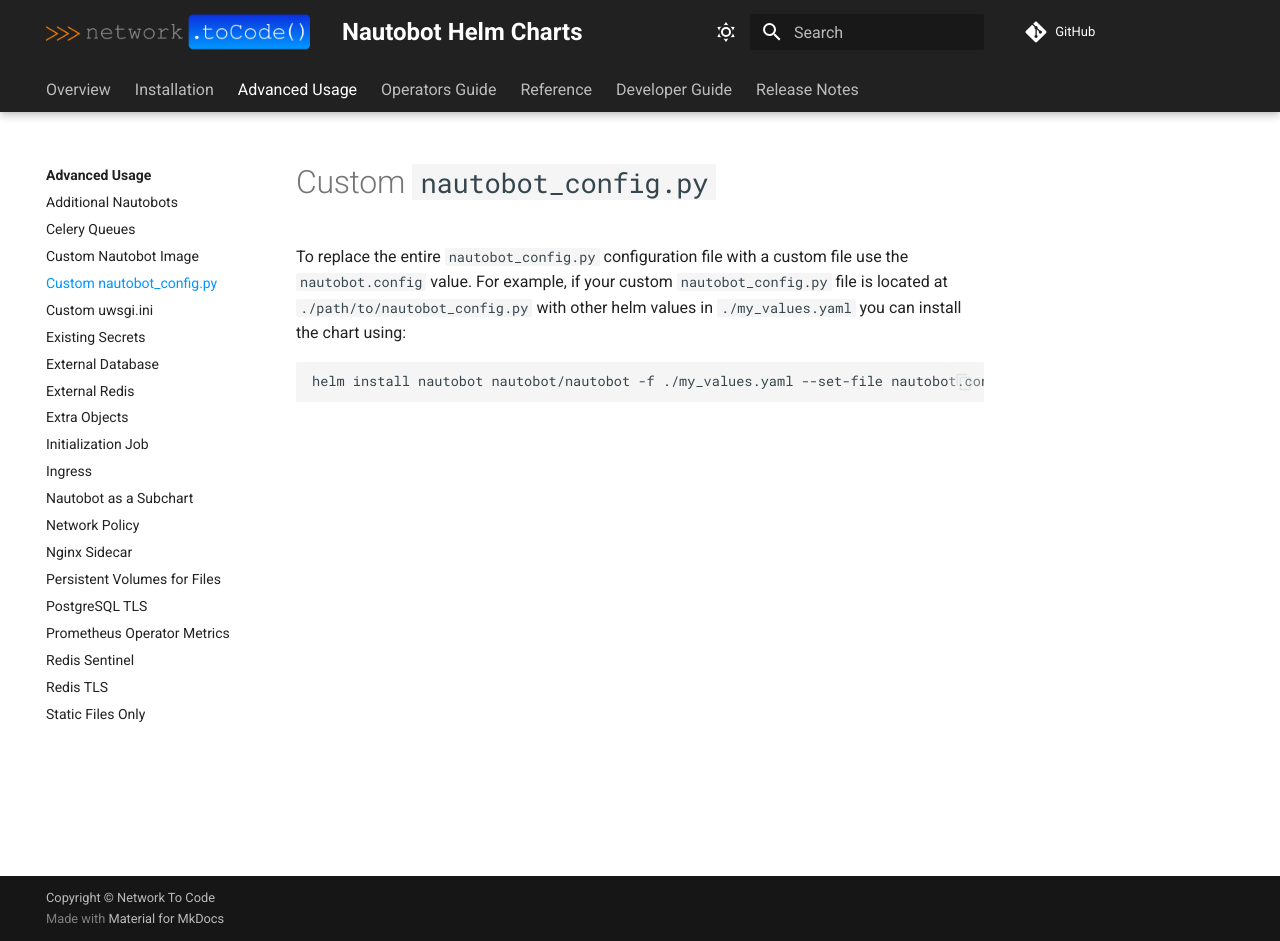
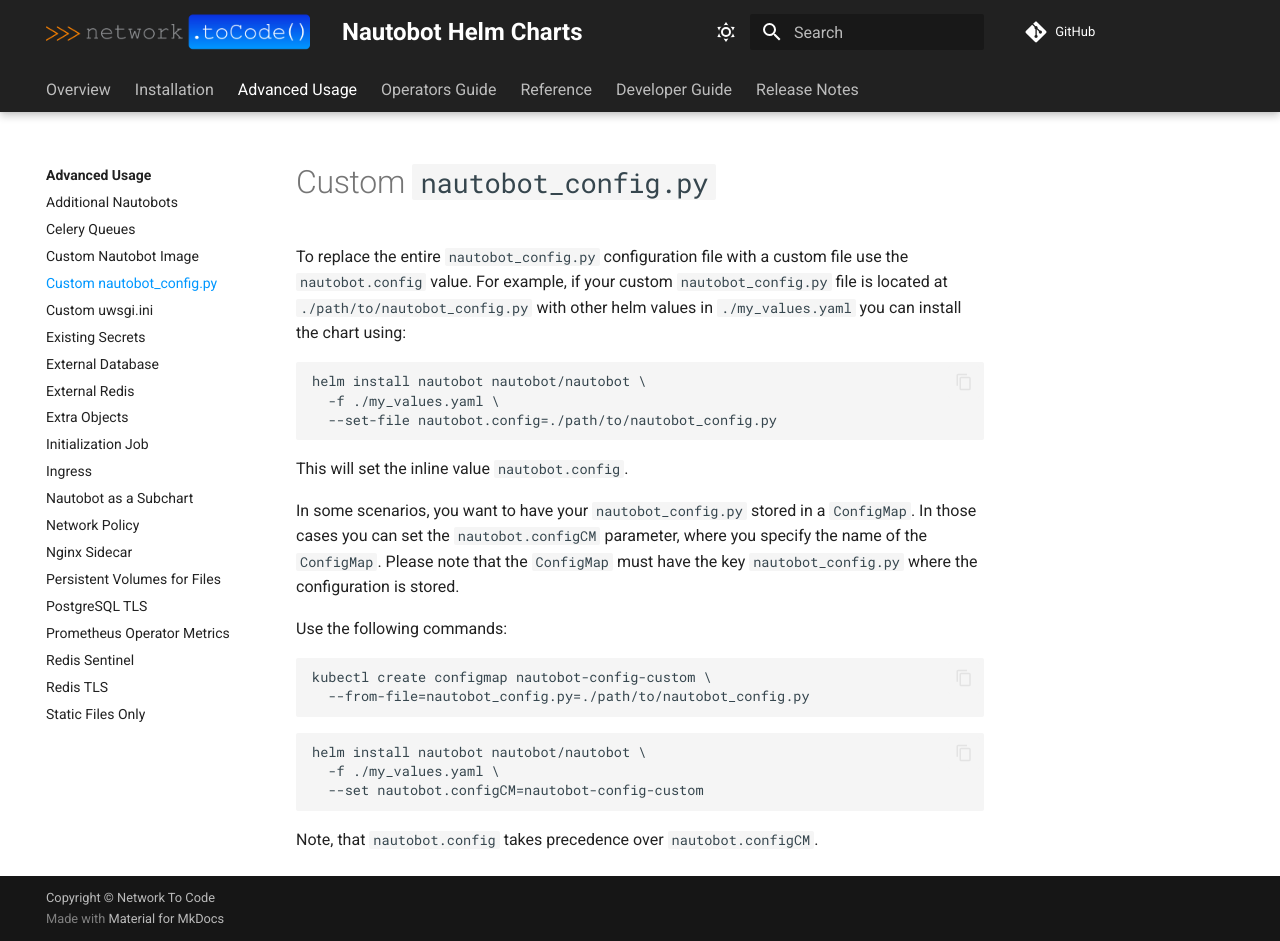
Before and after one commit to nautobot/helm-charts, an MkDocs documentation site: the page built from docs/advanced-features/custom-nautobot-config.md, in a window 1280 px wide and 941 px high. Built offline with MkDocs 1.6.1 and Material for MkDocs 9.7.7, drawn with Linux system fonts in a browser that asks for light colours; comment, search, counter and statistics services are not loaded.

Commit message:
update docs

````diff
--- a/docs/advanced-features/custom-nautobot-config.md
+++ b/docs/advanced-features/custom-nautobot-config.md
@@ -1,7 +1,34 @@
 # Custom `nautobot_config.py`
 
-To replace the entire `nautobot_config.py` configuration file with a custom file use the `nautobot.config` value.  For example, if your custom `nautobot_config.py` file is located at `./path/to/nautobot_config.py` with other helm values in `./my_values.yaml` you can install the chart using:
+To replace the entire `nautobot_config.py` configuration file with a custom file
+use the `nautobot.config` value.  For example, if your custom `nautobot_config.py`
+file is located at `./path/to/nautobot_config.py` with other helm values in
+`./my_values.yaml` you can install the chart using:
 
 ```no-highlight
-helm install nautobot nautobot/nautobot -f ./my_values.yaml --set-file nautobot.config=./path/to/nautobot_config.py
+helm install nautobot nautobot/nautobot \
+  -f ./my_values.yaml \
+  --set-file nautobot.config=./path/to/nautobot_config.py
 ```
+
+This will set the inline value `nautobot.config`.
+
+In some scenarios, you want to have your `nautobot_config.py` stored in a `ConfigMap`.
+In those cases you can set the `nautobot.configCM` parameter, where you specify
+the name of the `ConfigMap`. Please note that the `ConfigMap` must have the key
+`nautobot_config.py` where the configuration is stored.
+
+Use the following commands:
+
+```no-highlight
+kubectl create configmap nautobot-config-custom \
+  --from-file=nautobot_config.py=./path/to/nautobot_config.py
+```
+
+```no-highlight
+helm install nautobot nautobot/nautobot \
+  -f ./my_values.yaml \
+  --set nautobot.configCM=nautobot-config-custom
+```
+
+Note, that `nautobot.config` takes precedence over `nautobot.configCM`.
````
